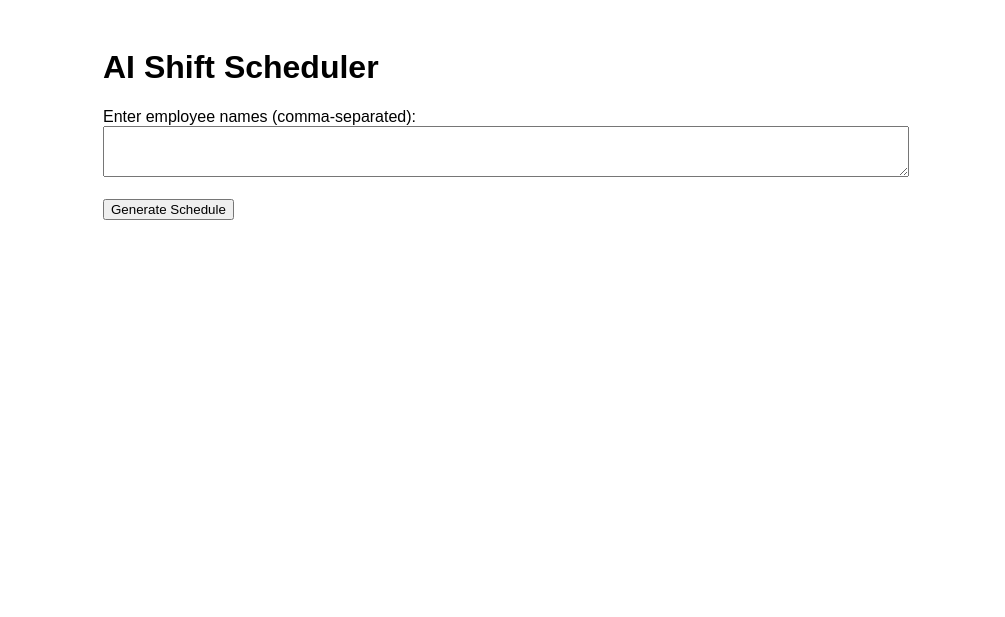
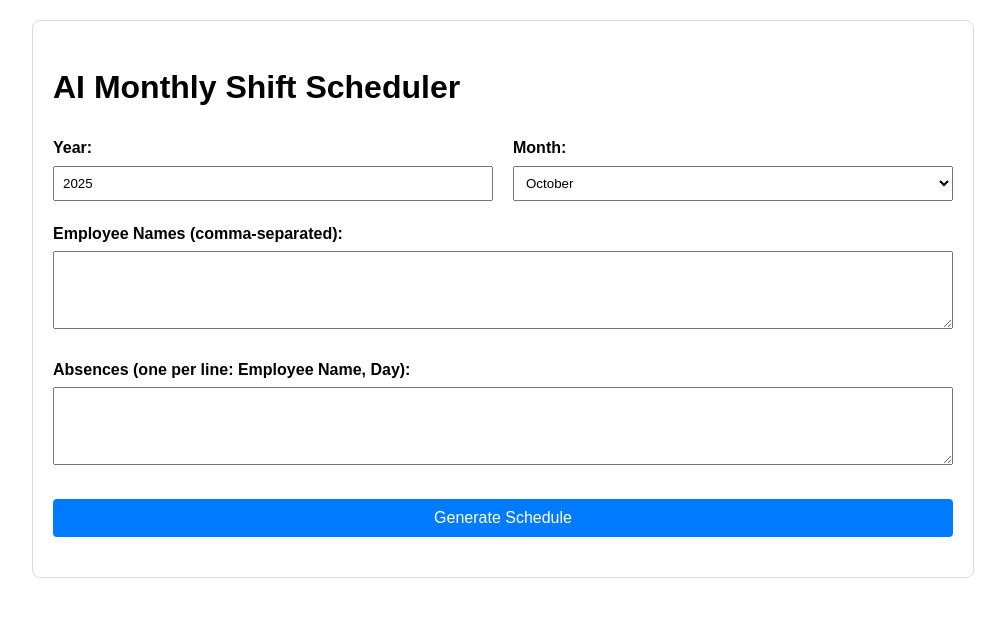
Before and after one commit to Kazu11/ProjectAi-Shift, a Flask app: page / in a window 1280 px wide. Shown: the top 617 px of the page, without its empty margins (137-1142 px from the left). Run offline with Flask 3, Linux system fonts and the light colour scheme.

Commit message:
feat: Implement monthly scheduling with absence and overtime handling
This commit introduces a major upgrade to the AI shift scheduler, enabling it to generate monthly schedules while handling complex constraints related to employee absences and overtime.

Key features include:
- Dynamic calculation of days in a month for scheduling.
- A new weekly work constraint of a maximum of 6 shifts per 7-day rolling period.
- The ability to process employee absences (leave, sick days), ensuring absent employees are not scheduled.
- A sophisticated overtime system to cover shifts vacated by absences, with the following rules:
  - Overtime is only assigned on days where an absence occurs.
  - Employees are limited to 3 overtime shifts per month.
  - A mandatory 7-day break is enforced between an employee's overtime shifts.
  - An employee must be working an adjacent regular shift to be eligible for an overtime shift.
- The web interface has been updated to accept month, year, and a list of absences as input.
- Unit tests have been expanded to verify the new scheduling logic.

```diff
--- a/app.py
+++ b/app.py
@@ -1,20 +1,60 @@
 from flask import Flask, render_template, request
 from scheduler import generate_schedule
+from datetime import datetime
+import calendar
 
 app = Flask(__name__)
 
+def parse_absences(absences_str):
+    absences = []
+    for line in absences_str.strip().splitlines():
+        parts = [p.strip() for p in line.split(',')]
+        if len(parts) == 2:
+            employee_name, day_str = parts
+            try:
+                day = int(day_str)
+                absences.append({'employee_name': employee_name, 'day': day})
+            except ValueError:
+                # Handle cases where day is not a valid number
+                pass
+    return absences
+
 @app.route('/', methods=['GET', 'POST'])
 def index():
+    now = datetime.now()
+    year = now.year
+    month = now.month
+    employees_str = ""
+    absences_str = ""
+    schedule = None
+    stats = None
+    error = None
+
     if request.method == 'POST':
+        year = int(request.form['year'])
+        month = int(request.form['month'])
         employees_str = request.form['employees']
+        absences_str = request.form['absences']
+
         employees = [e.strip() for e in employees_str.split(',') if e.strip()]
+
         if not employees:
-            return render_template('index.html', error="Please provide a list of employees.")
+            error = "Please provide a list of employees."
+        else:
+            absences = parse_absences(absences_str)
+            schedule, stats = generate_schedule(year, month, employees, absences)
+            if not schedule:
+                error = "No solution could be found with the given constraints. Try adding more employees or reducing absences."
 
-        schedule, stats = generate_schedule(employees)
-        return render_template('index.html', schedule=schedule, stats=stats, employees=employees_str)
-
-    return render_template('index.html')
+    return render_template('index.html',
+                           year=year,
+                           month=month,
+                           employees_str=employees_str,
+                           absences_str=absences_str,
+                           schedule=schedule,
+                           stats=stats,
+                           error=error,
+                           calendar=calendar)
 
 if __name__ == '__main__':
-    app.run(debug=True)
+    app.run(debug=True, host='0.0.0.0', port=8080)
--- a/templates/index.html
+++ b/templates/index.html
@@ -5,42 +5,63 @@
     <meta name="viewport" content="width=device-width, initial-scale=1.0">
     <title>AI Shift Scheduler</title>
     <style>
-        body { font-family: sans-serif; }
-        .container { max-width: 800px; margin: 0 auto; padding: 20px; }
-        textarea { width: 100%; }
-        .schedule, .stats { white-space: pre-wrap; font-family: monospace; }
+        body { font-family: sans-serif; line-height: 1.6; }
+        .container { max-width: 900px; margin: 20px auto; padding: 20px; border: 1px solid #ddd; border-radius: 8px; }
+        .form-grid { display: grid; grid-template-columns: 1fr 1fr; gap: 20px; }
+        label { display: block; margin-bottom: 5px; font-weight: bold; }
+        textarea, select, input[type="number"] { width: 100%; padding: 8px; box-sizing: border-box; }
+        input[type="submit"] { width: 100%; padding: 10px; background-color: #007bff; color: white; border: none; border-radius: 4px; cursor: pointer; font-size: 16px; }
+        .results { margin-top: 20px; }
+        .schedule, .stats { white-space: pre-wrap; font-family: monospace; background-color: #f4f4f4; padding: 15px; border-radius: 4px; }
     </style>
 </head>
 <body>
     <div class="container">
-        <h1>AI Shift Scheduler</h1>
+        <h1>AI Monthly Shift Scheduler</h1>
         <form method="post">
-            <label for="employees">Enter employee names (comma-separated):</label><br>
-            <textarea id="employees" name="employees" rows="3">{% if employees %}{{ employees }}{% endif %}</textarea><br><br>
+            <div class="form-grid">
+                <div>
+                    <label for="year">Year:</label>
+                    <input type="number" id="year" name="year" value="{{ year }}" required>
+                </div>
+                <div>
+                    <label for="month">Month:</label>
+                    <select id="month" name="month" required>
+                        {% for i in range(1, 13) %}
+                        <option value="{{ i }}" {% if i == month %}selected{% endif %}>{{ calendar.month_name[i] }}</option>
+                        {% endfor %}
+                    </select>
+                </div>
+            </div>
+            <div style="margin-top: 20px;">
+                <label for="employees">Employee Names (comma-separated):</label>
+                <textarea id="employees" name="employees" rows="4" required>{{ employees_str or '' }}</textarea>
+            </div>
+            <div style="margin-top: 20px;">
+                <label for="absences">Absences (one per line: Employee Name, Day):</label>
+                <textarea id="absences" name="absences" rows="4">{{ absences_str or '' }}</textarea>
+            </div>
+            <br>
             <input type="submit" value="Generate Schedule">
         </form>
 
+        <div class="results">
             {% if error %}
-            <p style="color: red;">{{ error }}</p>
+                <p style="color: red;"><strong>{{ error }}</strong></p>
             {% endif %}
 
             {% if schedule %}
-            <h2>Schedule</h2>
-            <div class="schedule">
-                {% for line in schedule %}
-                    {{ line }}
-                {% endfor %}
-            </div>
+                <h2>Schedule for {{ calendar.month_name[month] }} {{ year }}</h2>
+                <div class="schedule">{% for line in schedule %}{{ line }}
+{% endfor %}</div>
             {% endif %}
 
             {% if stats %}
                 <h2>Statistics</h2>
-            <div class="stats">
-                {% for line in stats %}
-                    {{ line }}
-                {% endfor %}
+                <div class="stats">{% for line in stats %}{{ line }}
+{% endfor %}</div>
+            {% endif %}
         </div>
-        {% endif %}
     </div>
 </body>
 </html>
```
Also changed, not shown: scheduler.py (+101 -46 lines), test_scheduler.py (+30 -8 lines). Lines whose indentation alone changed are shown as unchanged.
